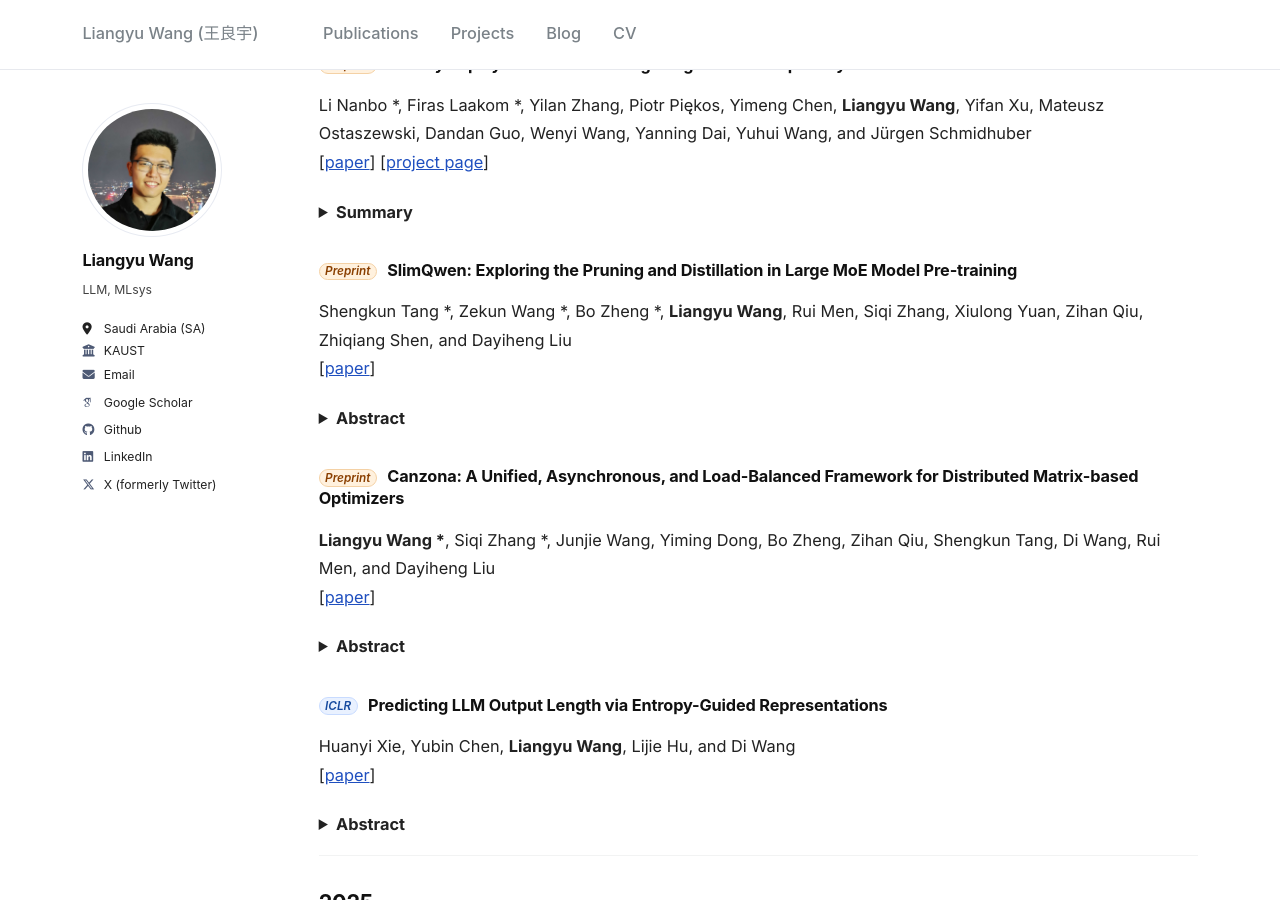
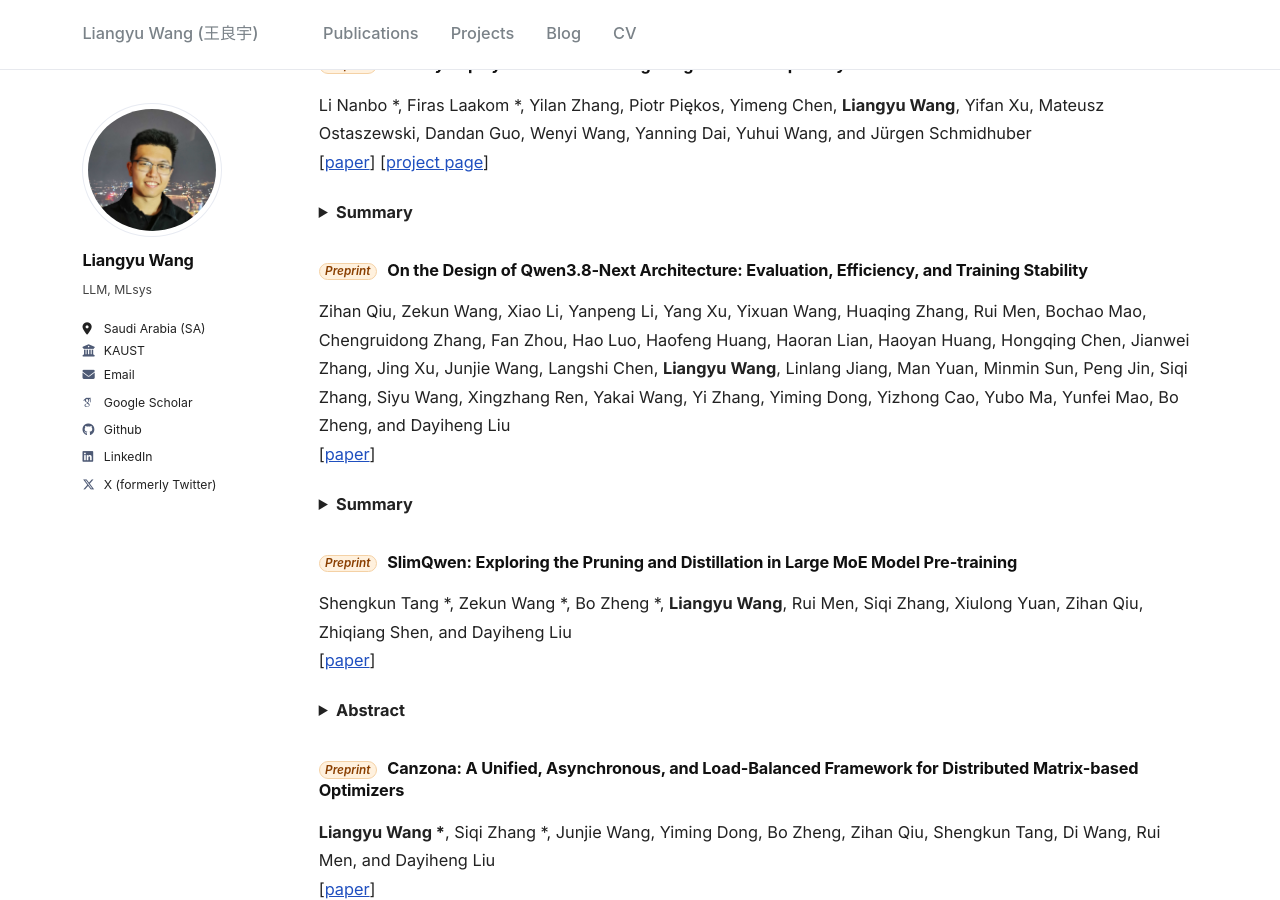
Before and after one commit to liangyuwang/liangyuwang.github.io, a Jekyll site: the page built from _pages/publications.md, in a window 1280 px wide and 900 px high, scrolled down 247 px. Built offline with Jekyll 4.4.1, drawn with Linux system fonts in a browser that asks for light colours; some web fonts are replaced.

Commit message:
Add Qwen3.8-Next architecture report as featured publication

```diff
--- a/_pages/publications.md
+++ b/_pages/publications.md
@@ -18,6 +18,15 @@ Li Nanbo *, Firas Laakom *, Yilan Zhang, Piotr Piękos, Yimeng Chen, <strong>Lia
 <details>
 <summary><strong>Summary</strong></summary>
 NoteBank expands the long-context capabilities of pretrained linear attention models by separating recurrent computation from long-term evidence storage. It saves selected text in a sparse episodic memory, retrieves relevant notes using the backbone's own features, and replays them through the same model. The approach works without additional training or separate embedding, retrieval, or reader networks. At a context length of one million tokens, NoteBank improves Gated DeltaNet's average accuracy on six RULER retrieval tasks from 1.7% to 70.3%. Its analytical computation overhead is at most 0.025%, while persistent context storage is about 2,600 times smaller than a full multi-head attention KV cache with matched model dimensions and precision. Evaluations also show improvements on LongBench v1/v2 and MemoryAgentBench, including experiments with Mamba-2-8B and Qwen3.5-9B.
+</details>
+
+### <em class="venue venue-preprint">Preprint</em> On the Design of Qwen3.8-Next Architecture: Evaluation, Efficiency, and Training Stability
+Zihan Qiu, Zekun Wang, Xiao Li, Yanpeng Li, Yang Xu, Yixuan Wang, Huaqing Zhang, Rui Men, Bochao Mao, Chengruidong Zhang, Fan Zhou, Hao Luo, Haofeng Huang, Haoran Lian, Haoyan Huang, Hongqing Chen, Jianwei Zhang, Jing Xu, Junjie Wang, Langshi Chen, <strong>Liangyu Wang</strong>, Linlang Jiang, Man Yuan, Minmin Sun, Peng Jin, Siqi Zhang, Siyu Wang, Xingzhang Ren, Yakai Wang, Yi Zhang, Yiming Dong, Yizhong Cao, Yubo Ma, Yunfei Mao, Bo Zheng, and Dayiheng Liu<br>
+[[paper](https://arxiv.org/pdf/2608.30320)]
+
+<details>
+<summary><strong>Summary</strong></summary>
+This report studies Qwen3.8-Flash-Next, a 125B-parameter MoE model activating 6B parameters per token, with another 51B parameters in host-resident n-gram embeddings. Its design combines Gated DeltaNet, Qwen Sparse Attention, and gated residual connections. Architecture choices are assessed jointly for benchmark quality, training and inference cost, and optimization stability. Compared with its 397B-A17B predecessor, it leads on eight of fourteen pretraining benchmarks using roughly one ninth of the training FLOPs. The architecture and Muon optimizer support larger learning rates and batch sizes while improving training stability.
 </details>
 
 ### <em class="venue venue-preprint">Preprint</em> SlimQwen: Exploring the Pruning and Distillation in Large MoE Model Pre-training
```
Also changed, not shown: _pages/about.md (+7 -0 lines).
